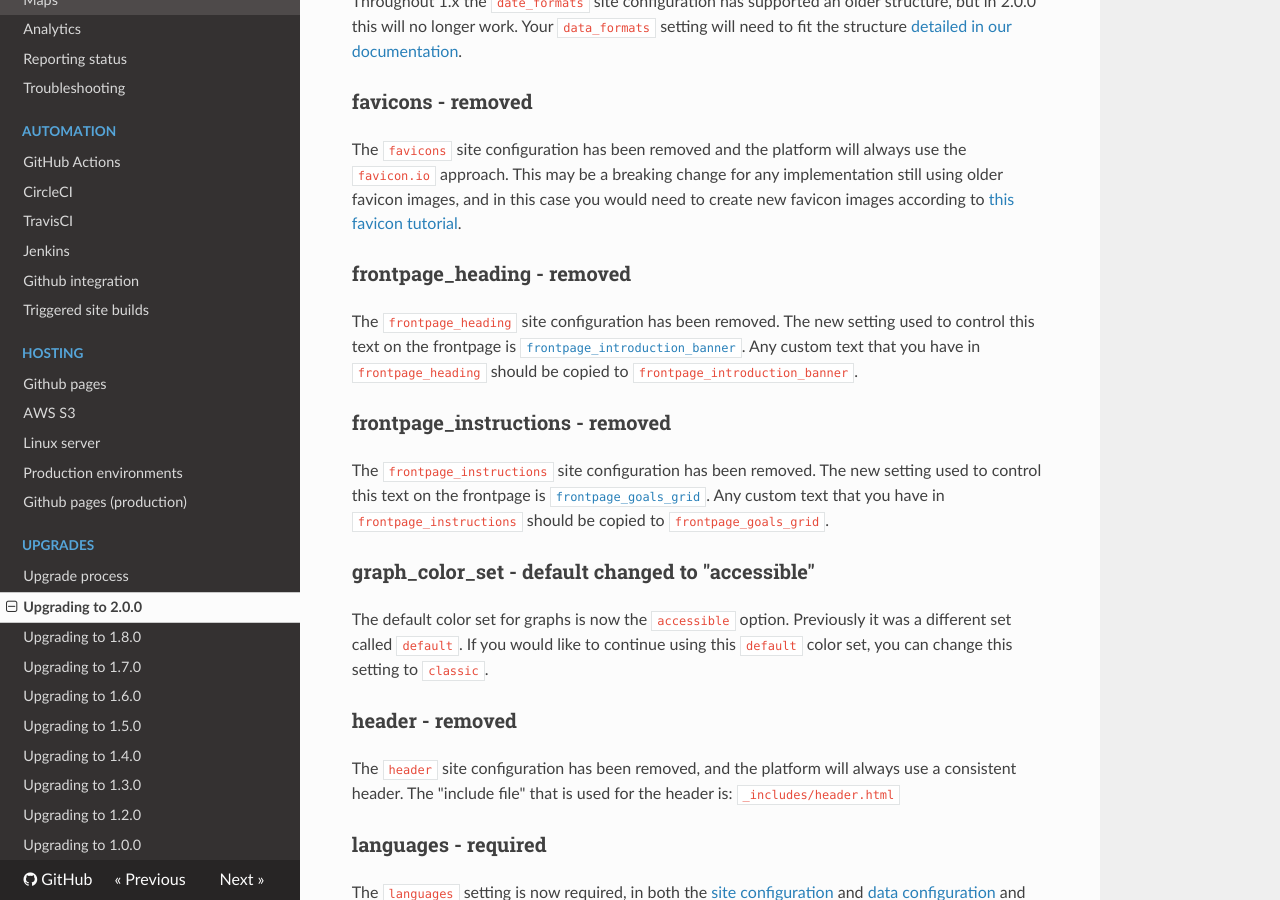
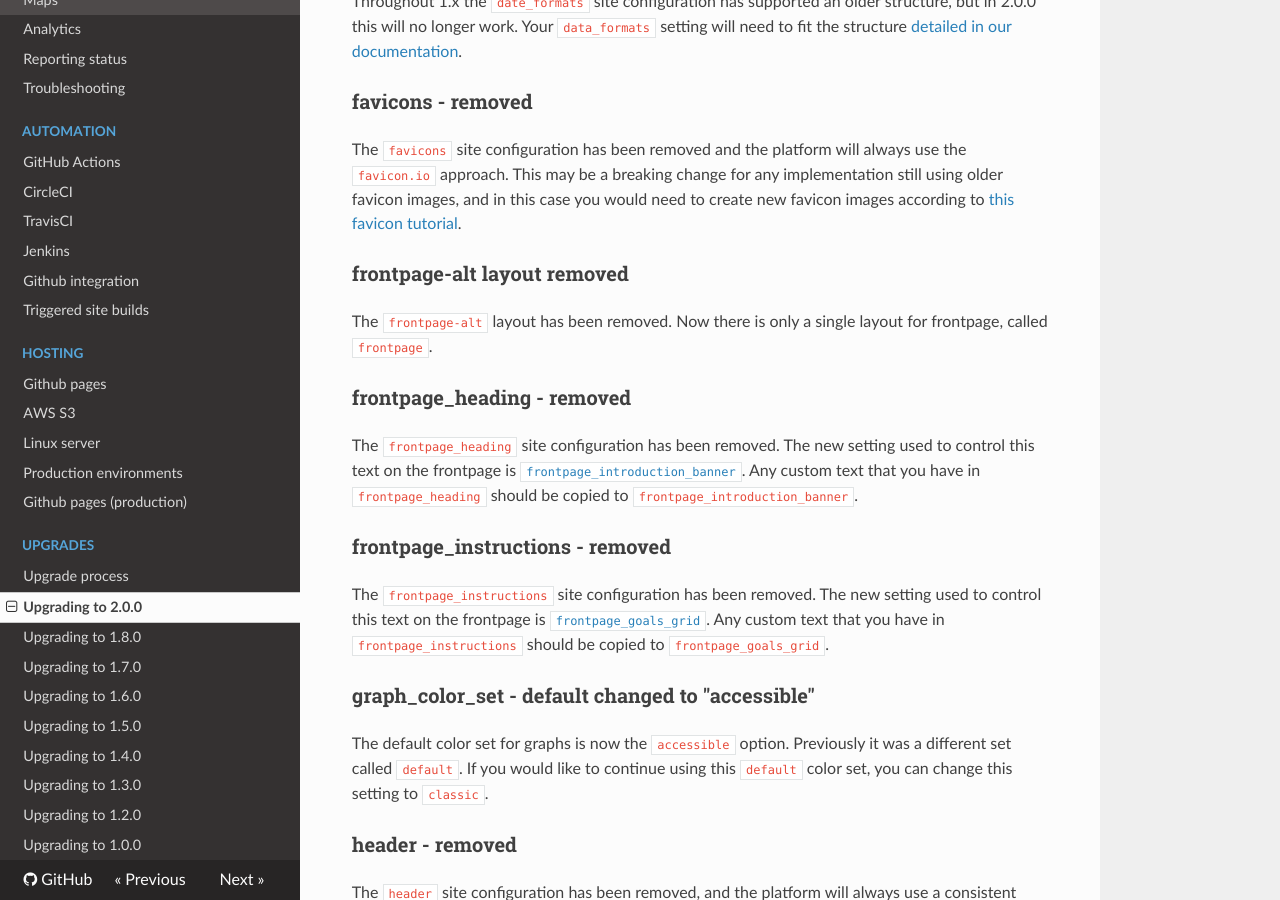
Before and after one commit to open-sdg/open-sdg, an MkDocs documentation site: the page built from docs/upgrades/upgrading-2-0-0.md, in a window 1280 px wide and 900 px high, scrolled down 2992 px. Built offline with MkDocs 1.6.1, drawn with Linux system fonts in a browser that asks for light colours; nearby versions of some CDN libraries.

Commit message:
Document that the frontpage alt layout was removed

```diff
--- a/docs/upgrades/upgrading-2-0-0.md
+++ b/docs/upgrades/upgrading-2-0-0.md
@@ -103,6 +103,10 @@ Throughout 1.x the `date_formats` site configuration has supported an older stru
 
 The `favicons` site configuration has been removed and the platform will always use the `favicon.io` approach. This may be a breaking change for any implementation still using older favicon images, and in this case you would need to create new favicon images according to [this favicon tutorial](https://open-sdg.readthedocs.io/en/latest/tutorials/change-logo/#find-a-favicon).
 
+### frontpage-alt layout removed
+
+The `frontpage-alt` layout has been removed. Now there is only a single layout for frontpage, called `frontpage`.
+
 ### frontpage_heading - removed
 
 The `frontpage_heading` site configuration has been removed. The new setting used to control this text on the frontpage is [`frontpage_introduction_banner`](https://open-sdg.readthedocs.io/en/latest/configuration/#frontpage_introduction_banner). Any custom text that you have in `frontpage_heading` should be copied to `frontpage_introduction_banner`.
```
